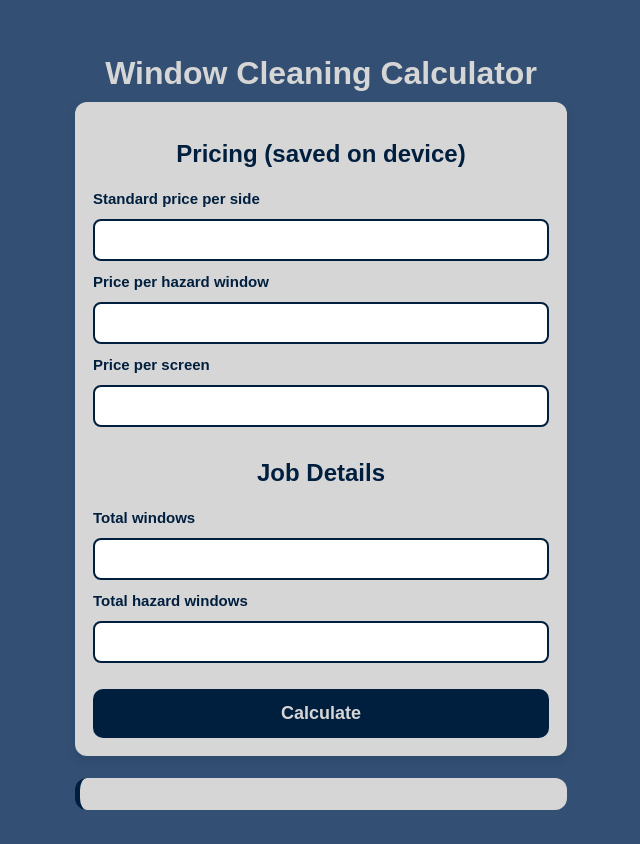
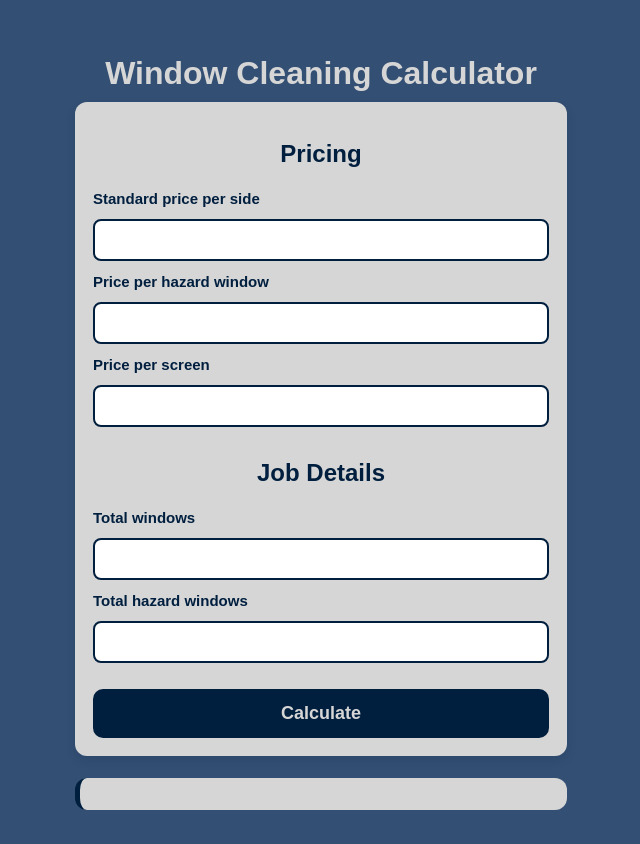
Before and after one commit to WindowPros/sales_calculator, a plain HTML site: page index.html in a window 1280 px wide. Shown: the whole page, without its empty margins (319-959 px from the left). Drawn offline with Linux system fonts and the light colour scheme.

Commit message:
minor changes - favicon and header

```diff
--- a/index.html
+++ b/index.html
@@ -10,7 +10,7 @@
     <title>Window Cleaning Calculator</title>
 
     <!-- Favicon -->
-    <link rel="icon" type="image/png" href="assets/windowproslogoblack.PNG">
+    <link rel="icon" type="image/png" href="assets/favicon1.png">
 
     <link rel="stylesheet" href="styles.css">
 </head>
@@ -20,7 +20,7 @@
 
     <form onsubmit="event.preventDefault(); calculateBid();">
 
-        <h2>Pricing (saved on device)</h2>
+        <h2>Pricing</h2>
 
         <label for="standard_price">Standard price per side</label>
         <input type="number" id="standard_price" inputmode="numeric" step="1">
```
Also changed, not shown: assets/favicon1.png (added).
